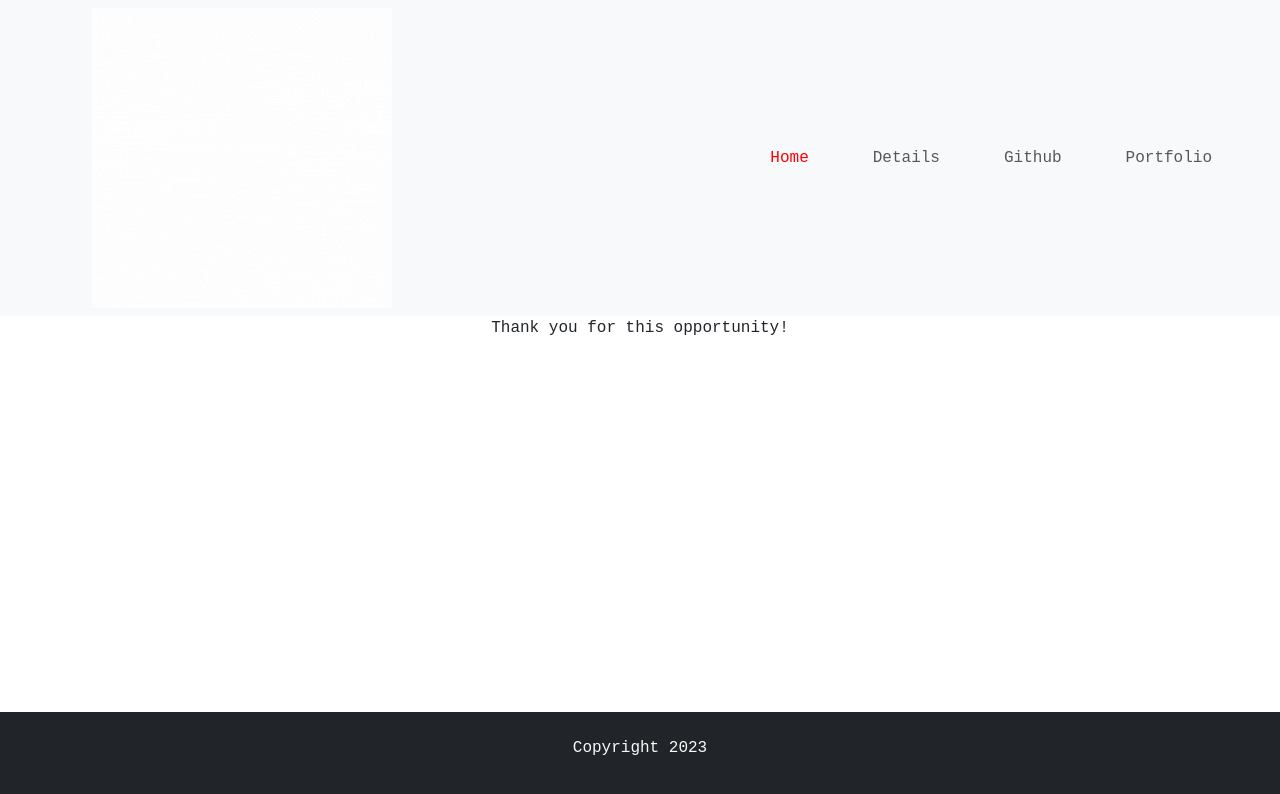
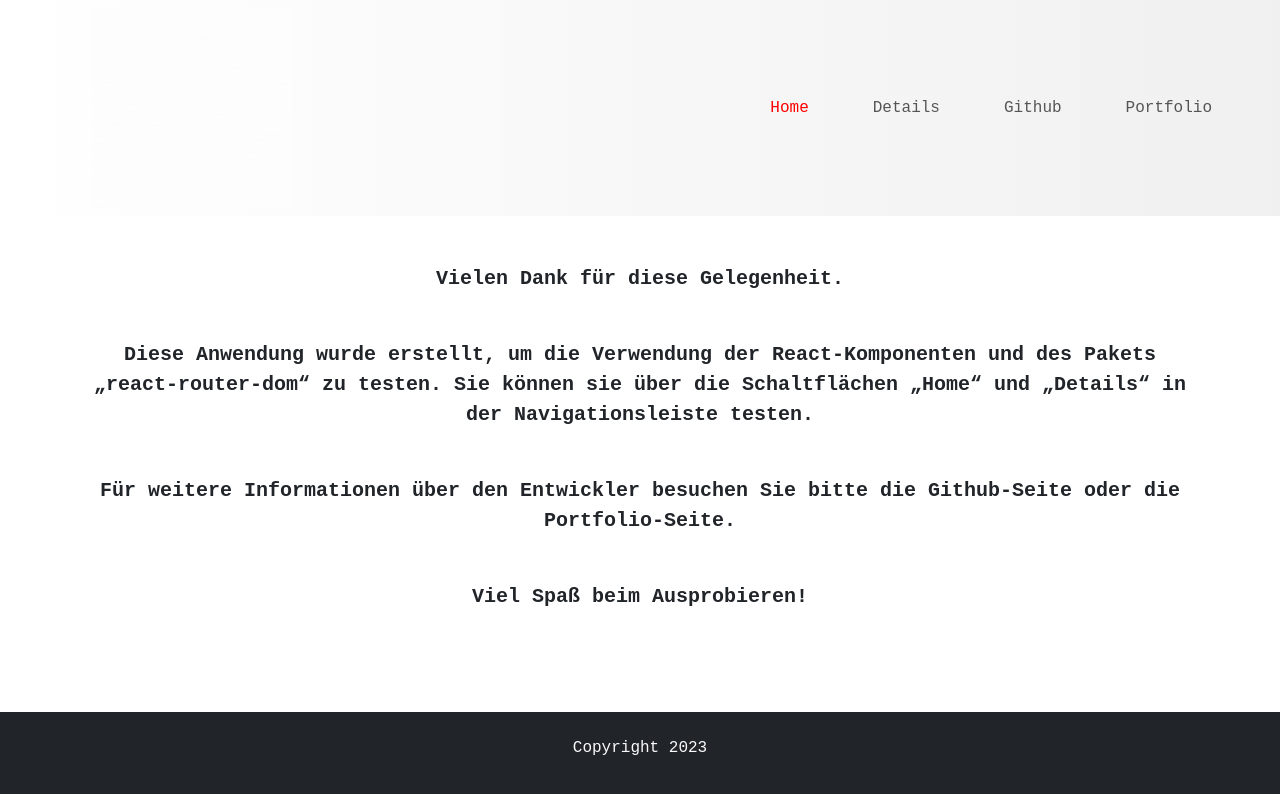
Before and after one commit to iamfatihay/task-router, a React (Create React App) app in the folder task-router/: page / in a window 1280 px wide. Shown: the top 794 px of the page. Built offline with nearby package versions, Linux system fonts and the light colour scheme.

Commit message:
Update components, change favicon, add styling

```diff
--- a/task-router/public/index.html
+++ b/task-router/public/index.html
@@ -24,7 +24,7 @@
       work correctly both with client-side routing and a non-root public URL.
       Learn how to configure a non-root public URL by running `npm run build`.
     -->
-    <title>React App</title>
+    <title>React App - Task Router</title>
   </head>
   <body>
     <noscript>You need to enable JavaScript to run this app.</noscript>
--- a/task-router/src/App.css
+++ b/task-router/src/App.css
@@ -11,13 +11,16 @@
   /* Logo size for medium and large screens */
   @media (min-width: 768px) {
     .logo {
-      width: 300px;
+      width: 200px;
       margin-left: 5rem;
     }
   }
 .nav-link {
     margin-right: 3rem;
   }
-.thanks{
+.text{
     text-align: center;
+    font-weight: 600;
+    font-size: x-large;
+    margin-top: 3rem;
 }
--- a/task-router/src/components/MyNavbar.jsx
+++ b/task-router/src/components/MyNavbar.jsx
@@ -7,7 +7,7 @@ import logo from "../img/logo.gif";
 
 const MyNavbar = () => {
   return (
-    <Navbar bg="light" expand="lg">
+    <Navbar style={{ background: "linear-gradient(to right, white, #f0f0f0)" }} expand="lg" variant="light">
       <Container fluid className="d-flex ">
         <Link to="/">
           <img className="logo" alt="logo" src={logo} />
--- a/task-router/src/pages/Details.jsx
+++ b/task-router/src/pages/Details.jsx
@@ -3,7 +3,7 @@ import React from 'react'
 const Details = () => {
   return (
     <div>
-        hey hey
+        <p className='text'>Glückwunsch, Test bestanden :)</p>
     </div>
   )
 }
--- a/task-router/src/pages/Home.jsx
+++ b/task-router/src/pages/Home.jsx
@@ -3,8 +3,15 @@ import { Container } from 'react-bootstrap'
 
 const Home = () => {
   return (
-    <Container className='thanks'>
-      Thank you for this opportunity!
+    <Container className='home text'>
+      <p>Vielen Dank für diese Gelegenheit.</p>
+      <br />
+      <p>Diese Anwendung wurde erstellt, um die Verwendung der React-Komponenten und des Pakets „react-router-dom“ zu testen.
+      Sie können sie über die Schaltflächen „Home“ und „Details“ in der Navigationsleiste testen. </p>
+      <br />
+      <p>Für weitere Informationen über den Entwickler besuchen Sie bitte die Github-Seite oder die Portfolio-Seite.</p>
+      <br />
+      <p>Viel Spaß beim Ausprobieren!</p>
     </Container>
   )
 }
```
Also changed, not shown: 1 other file (tests, documents, lock files or other folders).
